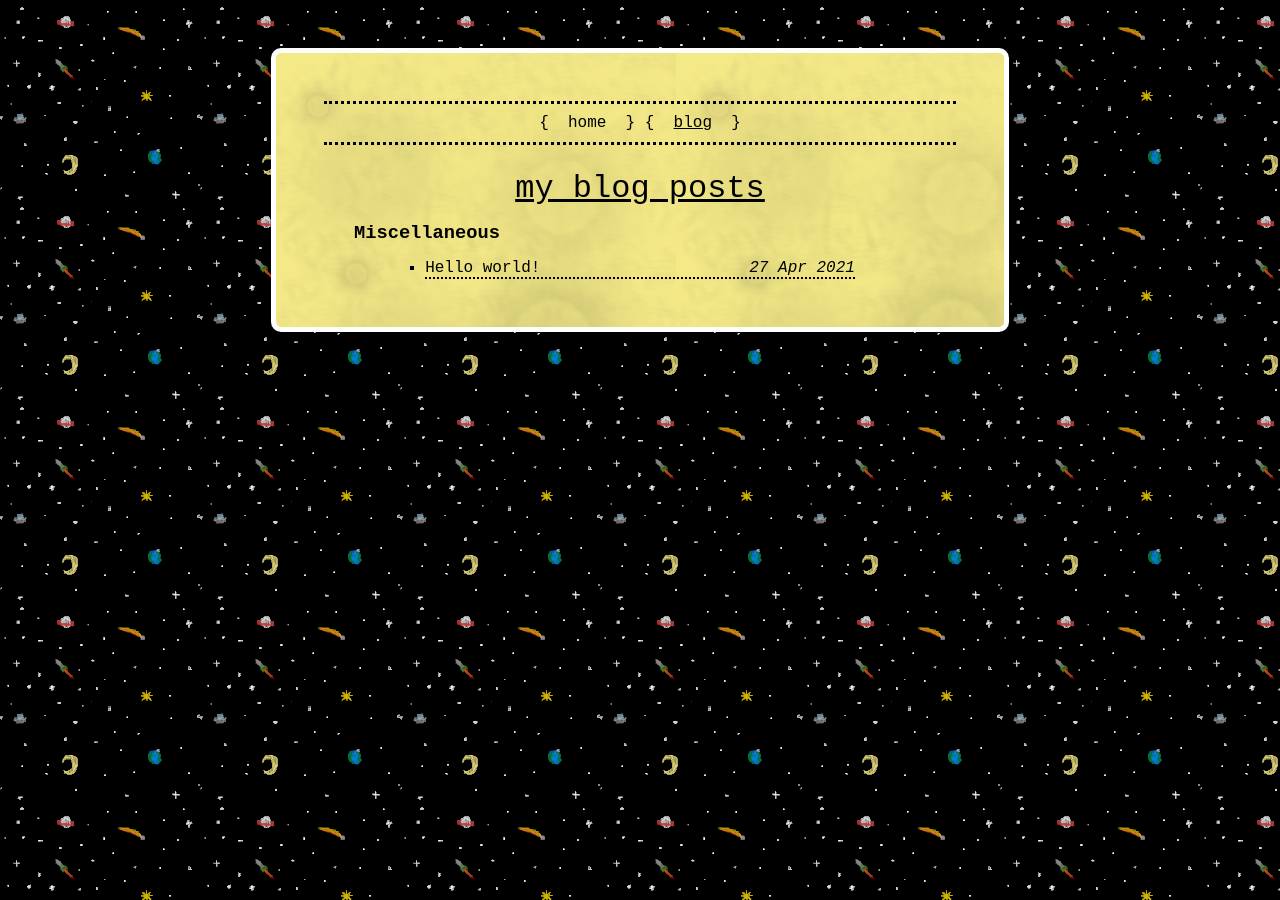
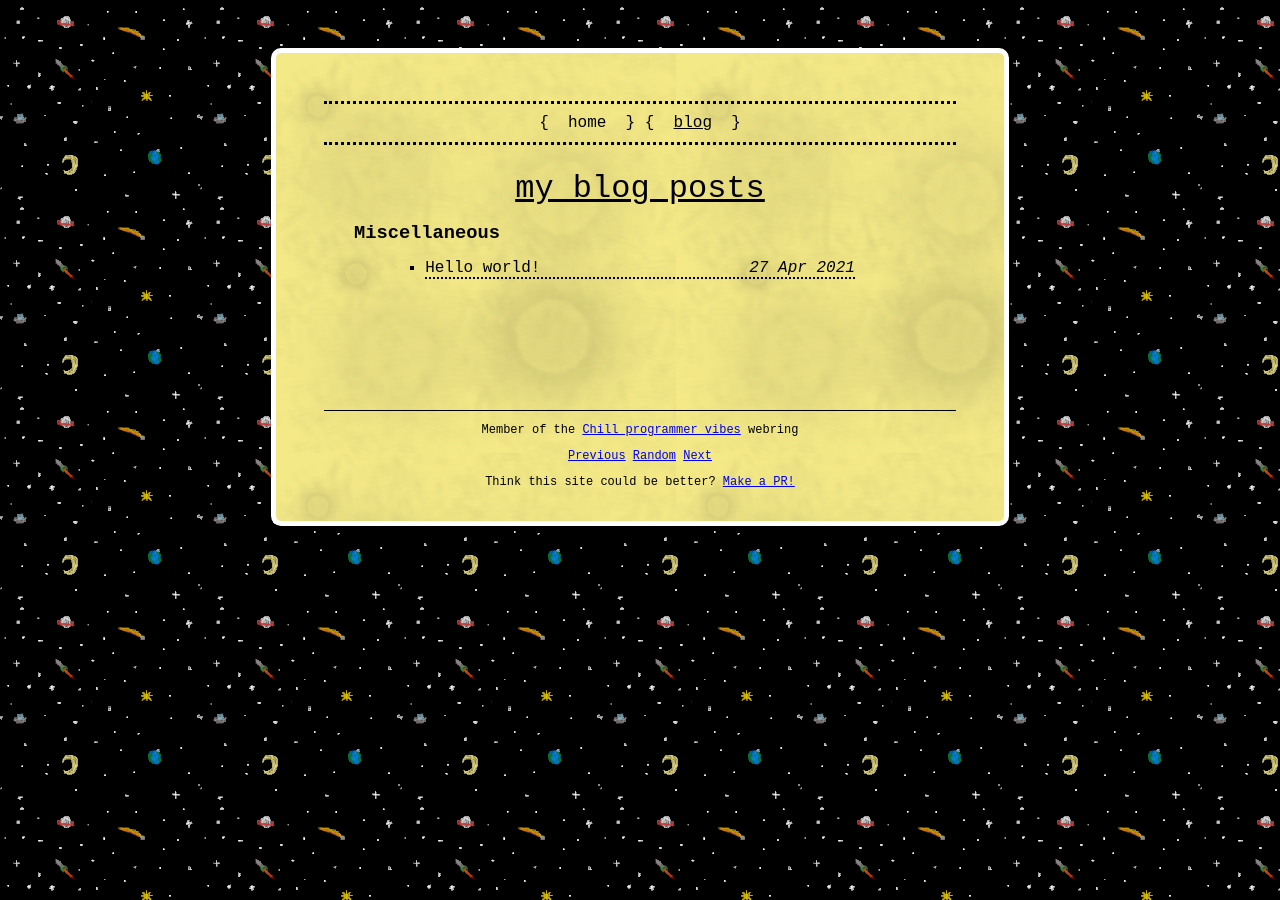
Before and after one commit to e-hat/e-hat.github.io, a Jekyll site: the page built from blogs.html, in a window 1280 px wide. Built offline with Jekyll 4.4.1, drawn with Linux system fonts in a browser that asks for light colours.

Commit message:
added footer, webring, removed console.log for title_load

```diff
--- a/_layouts/base.html
+++ b/_layouts/base.html
@@ -6,10 +6,10 @@
         <link rel="stylesheet" href="/assets/css/syntax.css">
         <link rel="shortcut icon" type="image/png" href="/favicon.png">
         {% for style in page.styles %}
-        <link rel="stylesheet" href="/assets/css/{{ style }}.css">
+            <link rel="stylesheet" href="/assets/css/{{ style }}.css">
         {% endfor %}
         {% for script in page.scripts %}
-        <script type="text/javascript" src="/assets/js/{{ script }}.js"></script>
+            <script type="text/javascript" src="/assets/js/{{ script }}.js"></script>
         {% endfor %}
         {% seo %}
         {% if jekyll.environment == 'production' and site.google_analytics %}
@@ -18,7 +18,22 @@
     </head>
     <body>
         <div id="main-content">
-        {{ content }}
+            <div id="content-wrapper">
+            {{ content }}
+            </div>
+            <footer>
+            <div>
+                <p>Member of the
+                    <a href="https://chillprogrammers.netlify.com">Chill programmer vibes</a> webring
+                </p>
+                <a href="https://chillprogrammers.netlify.com/prev">Previous</a>
+                <a href="https://chillprogrammers.netlify.com/random">Random</a>
+                <a href="https://chillprogrammers.netlify.com/next">Next</a>
+            </div>
+            <p>
+                Think this site could be better? <a href="https://github.com/e-hat/e-hat.github.io">Make a PR!</a>
+            </p>
+            </footer>
         </div>
     </body>
 </html>
--- a/assets/css/base.css
+++ b/assets/css/base.css
@@ -16,7 +16,12 @@ body {
     border-radius: 10px;
     border: 5px solid white;
     padding: 48px;
+    padding-bottom: 20px;
 	text-align: center;
+    min-height: 400px;
+    display: flex;
+    flex-direction: column;
+    justify-content: space-between;
 }
 
 .left-fig {
@@ -73,8 +78,10 @@ nav {
 }
 
 footer {
-    margin: auto;
+    margin-top: 40px;
     font-size: 0.75em;
+    border-top: 1px solid black;
+    width: 100%;
 }
 
 pre.highlight {
@@ -97,3 +104,7 @@ code.language-plaintext {
     background: beige;
     padding: 1px;
 }
+
+.webring-banner__header {
+    display: none;
+}
--- a/assets/js/title_load.js
+++ b/assets/js/title_load.js
@@ -4,7 +4,6 @@ const deviation = 100;
 window.onload = () => {
     titleElem = document.getElementById('title');
     title = document.getElementById('secret-title').innerText;
-    console.log(title);
 
     const setTitleAtStep = (step) => () => {
         if (title[step] === ' ') {
--- a/blogs.html
+++ b/blogs.html
@@ -6,7 +6,7 @@ styles: [blogs]
 <div id="blogs-header"><u>my blog posts</u></div>
 {% for category in site.categories %}
 <h3 class="category">{{ category[0] }}</h3>
-<ul class="category-list" style="list-style-type:square;">
+<ul class="category-list">
     {% for post in category[1] %}
     <li>
         <a href="{{ post.url }}" class="post-link">
@@ -17,4 +17,3 @@ styles: [blogs]
     {% endfor %}
 </ul>
 {% endfor %}
-</div>
```
